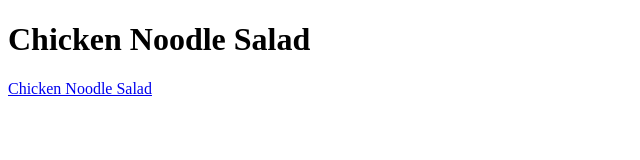
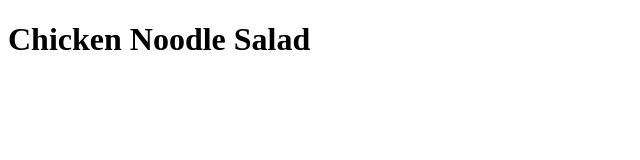
Before and after one commit to prnvm96/odin-recipes, a plain HTML site: page recipes/chicken_noodle_salad.html in a window 1280 px wide. Shown: the whole page, without its empty margins (0-640 px from the left). Drawn offline with Linux system fonts and the light colour scheme.

Commit message:
Edited the a tag

```diff
--- a/recipes/chicken_noodle_salad.html
+++ b/recipes/chicken_noodle_salad.html
@@ -8,6 +8,5 @@
 </head>
 <body>
     <h1>Chicken Noodle Salad</h1>
-    <a href="../index.html">Chicken Noodle Salad</a>
 </body>
 </html>
```
